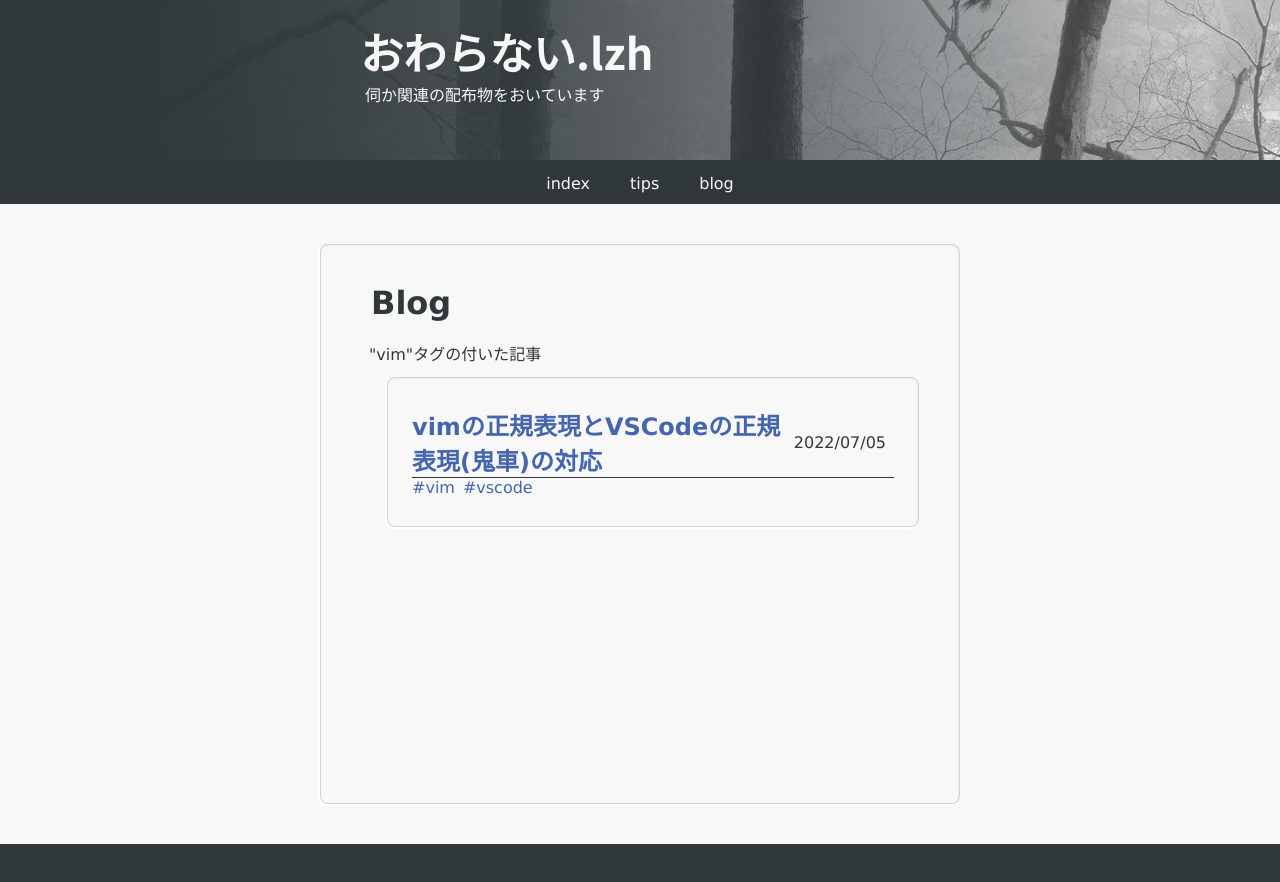
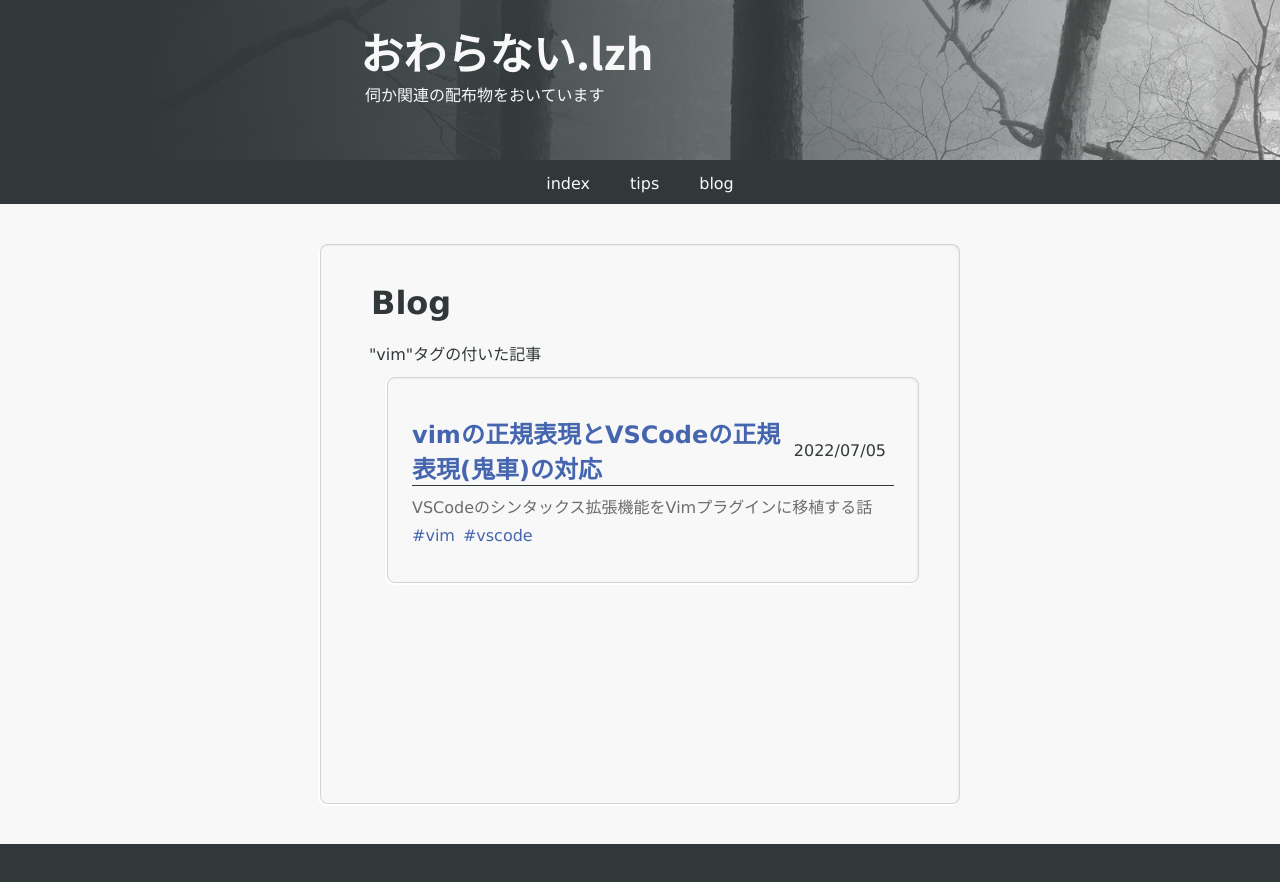
Before and after one commit to apxxxxxxe/ukagaka, a Next.js app: page /ukagaka/search/vim in a window 1280 px wide. Shown: the top 882 px of the page. Built offline with nearby package versions, Linux system fonts and the light colour scheme.

Commit message:
update: タグ検索一覧の表示をblogページと同様に

```diff
--- a/pages/search/[tag].tsx
+++ b/pages/search/[tag].tsx
@@ -35,7 +35,7 @@ export const getStaticProps = async ({ params }: any) => {
     "title",
     "date",
     "tags",
-    "content",
+    "summery",
   ]);
   // ここで変換
 
@@ -55,7 +55,7 @@ const Home: NextPage<Props> = ({ posts, tag }) => (
           return (
             <div className="list-article">
               <Link href={"/entries/" + post.slug}>
-                <div className="flex-end flex-margin blogpost-title">
+                <div className="flex-end flex-margin blogpost-title bloglist-compontent">
                   <a className="flex-leftchild flex-compontent">
                     <h2 className="flex-compontent">{post.title}</h2>
                   </a>
@@ -64,9 +64,12 @@ const Home: NextPage<Props> = ({ posts, tag }) => (
                   </p>
                 </div>
               </Link>
-              <div className="flex-row">
+              <p className="bloglist-compontent bloglist-summery">
+                {post.summery}
+              </p>
+              <div className="flex-row bloglist-compontent">
                 {post.tags?.map((tag) => (
-                  <Link href="">
+                  <Link href={`/search/${tag}`}>
                     <a className="blog-tag flex-compontent">
                       <p className="blog-tag flex-compontent">{`#${tag}`}</p>
                     </a>
```
